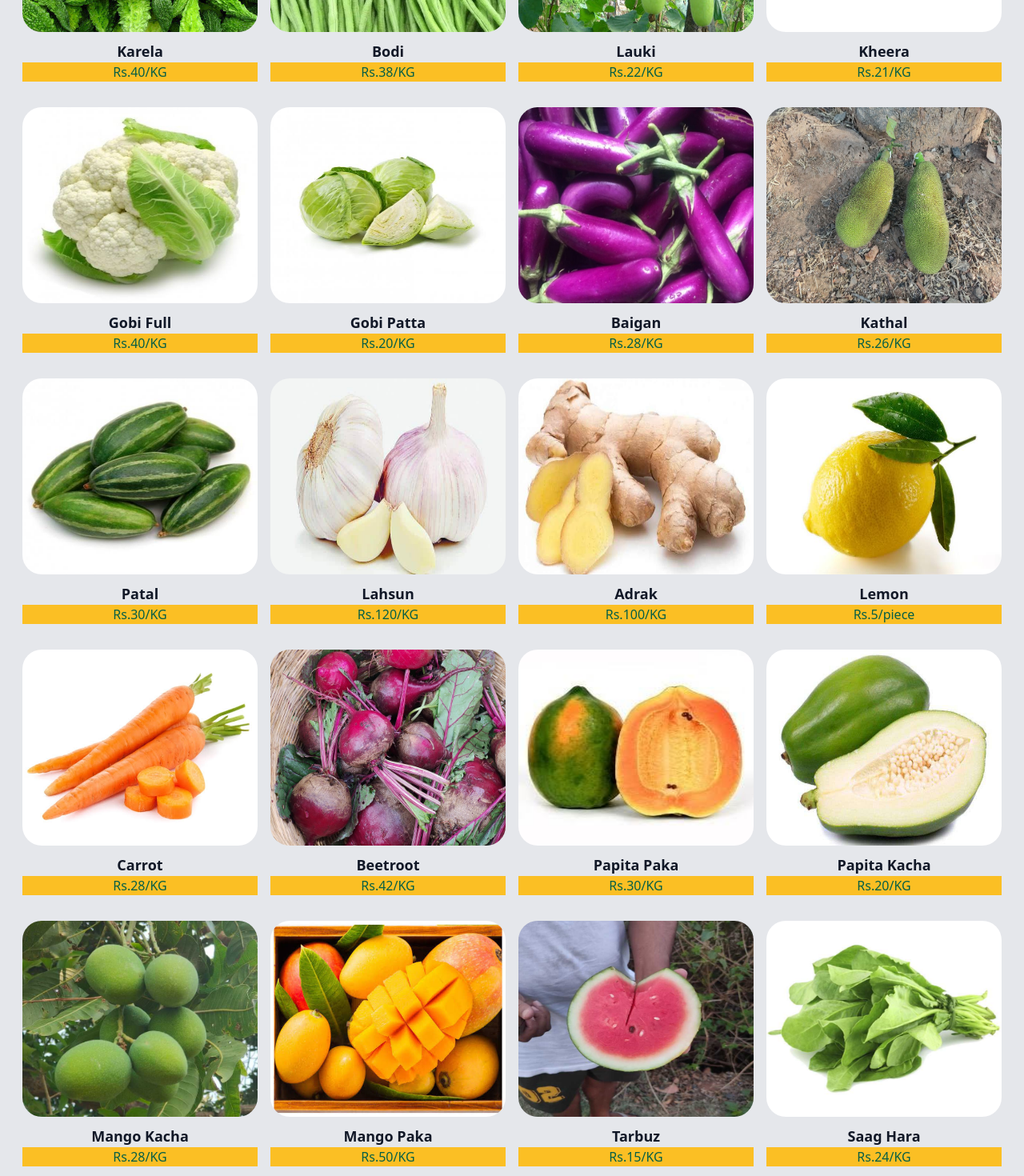
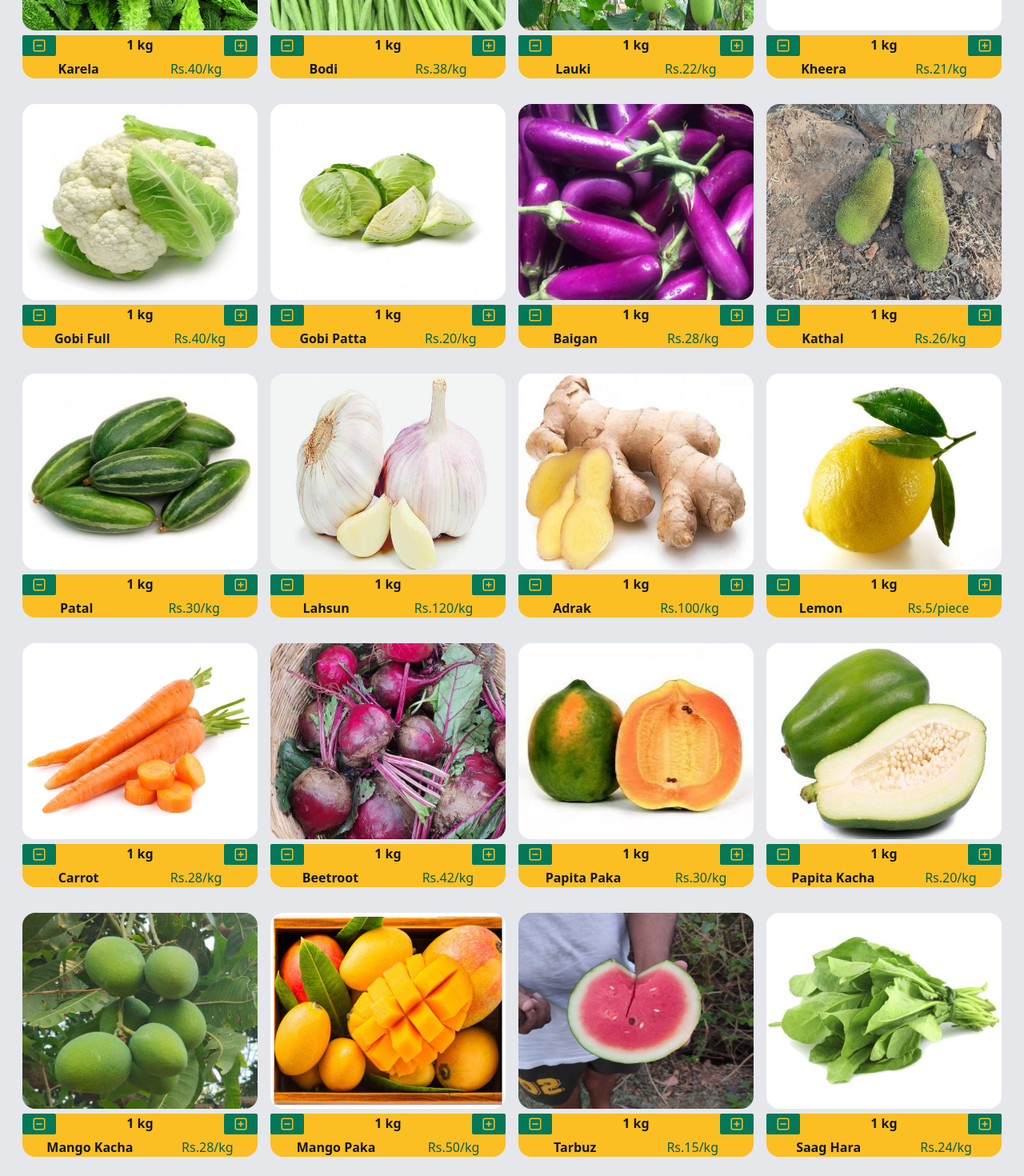
Before and after one commit to Veronika19/sagsabji, a Next.js app: page / in a window 1280 px wide. Shown: the part 940-2410 px from the top of the page at 80% size. Built offline with nearby package versions, Linux system fonts and the light colour scheme; no server answers.

Commit message:
with add sub button ui design

```diff
--- a/components/Vegetables.js
+++ b/components/Vegetables.js
@@ -1,12 +1,13 @@
 import List from '../vegatables.json';
 import Image from 'next/image';
+import { FiPlusSquare, FiMinusSquare } from 'react-icons/fi';
 
 export default function Vegetable() {
   const vegList = List.map((each, index) => {
     return (
       <div
         key={index}
-        className="w-1/2 px-2 mb-8 lg:w-1/4 md:w-3/4 w-full"
+        className="w-1/2 px-2 mb-8 lg:w-1/4 md:w-3/4"
         itemScope
         itemType="https://schema.org/Product"
       >
@@ -16,15 +17,31 @@ export default function Vegetable() {
             alt={each.name}
             width={300}
             height={250}
-            className="object-center rounded-3xl w-full h-full block"
+            className="object-center rounded-2xl w-full h-full block"
             src={each.image}
           />
         </a>
-        <div className="mt-1">
-          <h2 className="text-gray-900 title-font text-lg font-bold" itemProp="name">
+        <div className="flex flex-col bg-yellow-400 rounded-2xl">
+          <div className="flex text-base justify-between mb-1">
+            <button
+              // onClick={() => setPrev()}
+              className="px-3 py-1 text-lg bg-green-700 text-yellow-400 rounded-sm"
+            >
+              <FiMinusSquare />
+            </button>
+            <h3 className="text-gray-900 title-font font-bold">1 kg</h3>
+            <button
+              // onClick={() => setNext()}
+              className="px-3 py-1 text-lg bg-green-700 text-yellow-400 rounded-sm"
+            >
+              <FiPlusSquare />
+            </button>
+          </div>
+          <div className="flex justify-around text-base">
+            <h2 className="text-gray-900 title-font font-bold" itemProp="name">
               {each.name}
             </h2>
-          <p className="font-medium bg-yellow-400 text-green-800">
+            <p className="font-medium text-green-800">
               <span itemProp="priceCurrency" content="Indian rupee">
                 Rs.
               </span>
@@ -35,6 +52,7 @@ export default function Vegetable() {
             </p>
           </div>
         </div>
+      </div>
     );
   });
 
--- a/next.config.js
+++ b/next.config.js
@@ -3,7 +3,4 @@ module.exports = {
     webpack5: true,
     strictPostcssConfiguration: true,
   },
-  images: {
-    domains: ['storage.googleapis.com'],
-  },
 };
--- a/package.json
+++ b/package.json
@@ -5,7 +5,8 @@
   "scripts": {
     "dev": "next dev",
     "build": "next build",
-    "start": "next start"
+    "start": "next start",
+    "export": "next export"
   },
   "dependencies": {
     "next": "10.2.0",
--- a/pages/_document.js
+++ b/pages/_document.js
@@ -5,8 +5,9 @@ import { GA_TRACKING_ID } from '../lib/gtag';
 export default class MyDocument extends Document {
   render() {
     return (
-      <Html>
+      <Html lang="en" class="notranslate" translate="no">
         <Head>
+          <meta name="google" content="notranslate" />
           {/* Global Site Tag (gtag.js) - Google Analytics */}
           <script async src={`https://www.googletagmanager.com/gtag/js?id=${GA_TRACKING_ID}`} />
           <script
--- a/vegatables.json
+++ b/vegatables.json
@@ -1,91 +1,91 @@
 [
   {
     "name":"Bhindi",
-    "price":"28/KG",
+    "price":"28/kg",
     "quantity":"500gm",
     "image":"/bhindi.jpg"
   },
   {
     "name":"Jhingi",
-    "price":"22/KG",
+    "price":"22/kg",
     "quantity":"500gm",
     "image":"/jhingi.jpg"
   },
   {
     "name":"Nenua",
-    "price":"19/KG",
+    "price":"19/kg",
     "quantity":"500gm",
     "image":"/nenua.jpeg"
   },
   {
     "name":"Tomato",
-    "price":"20/KG",
+    "price":"20/kg",
     "quantity":"500gm",
     "image":"/tomato.jpeg"
   },
   {
     "name":"Karela",
-    "price":"40/KG",
+    "price":"40/kg",
     "quantity":"500gm",
     "image":"/karela.jpeg"
   },
   {
     "name":"Bodi",
-    "price":"38/KG",
+    "price":"38/kg",
     "quantity":"500gm",
     "image":"/bodi.jpeg"
   },
   {
     "name":"Lauki",
-    "price":"22/KG",
+    "price":"22/kg",
     "quantity":"500gm",
     "image":"/lauki.jpeg"
   },
   {
     "name":"Kheera",
-    "price":"21/KG",
+    "price":"21/kg",
     "quantity":"500gm",
     "image":"/kheera.jpeg"
   },
   {
     "name":"Gobi Full",
-    "price":"40/KG",
+    "price":"40/kg",
     "quantity":"500gm",
     "image":"/ful-gobi.jpeg"
   },
   {
     "name":"Gobi Patta",
-    "price":"20/KG",
+    "price":"20/kg",
     "quantity":"500gm",
     "image":"/patta-gobi.jpeg"
   },
   {
     "name":"Baigan",
-    "price":"28/KG",
+    "price":"28/kg",
     "quantity":"500gm",
     "image":"/baigan.jpg"
   },
   {
     "name":"Kathal",
-    "price":"26/KG",
+    "price":"26/kg",
     "quantity":"500gm",
     "image":"/kathal.jpg"
   },
   {
     "name":"Patal",
-    "price":"30/KG",
+    "price":"30/kg",
     "quantity":"500gm",
     "image":"/patal.jpeg"
   },
   {
     "name":"Lahsun",
-    "price":"120/KG",
+    "price":"120/kg",
     "quantity":"500gm",
     "image":"/lahsun.jpeg"
   },
   {
     "name":"Adrak",
-    "price":"100/KG",
+    "price":"100/kg",
     "quantity":"500gm",
     "image":"/adrak.jpeg"
   },
@@ -97,91 +97,91 @@
   },
   {
     "name":"Carrot",
-    "price":"28/KG",
+    "price":"28/kg",
     "quantity":"500gm",
     "image":"/carrot.jpeg"
   },
   {
     "name":"Beetroot",
-    "price":"42/KG",
+    "price":"42/kg",
     "quantity":"500gm",
     "image":"/beetroot.jpg"
   },
   {
     "name":"Papita Paka",
-    "price":"30/KG",
+    "price":"30/kg",
     "quantity":"500gm",
     "image":"/papita-paka.jpeg"
   },
   {
     "name":"Papita Kacha",
-    "price":"20/KG",
+    "price":"20/kg",
     "quantity":"500gm",
     "image":"/papita-kacha.jpeg"
   },
   {
     "name":"Mango Kacha",
-    "price":"28/KG",
+    "price":"28/kg",
     "quantity":"500gm",
     "image":"/mango-kacha.jpeg"
   },
   {
     "name":"Mango Paka",
-    "price":"50/KG",
+    "price":"50/kg",
     "quantity":"500gm",
     "image":"/mango-pakka.jpeg"
   },
   {
     "name":"Tarbuz",
-    "price":"15/KG",
+    "price":"15/kg",
     "quantity":"500gm",
     "image":"/tarbuz.jpeg"
   },
   {
     "name":"Saag Hara",
-    "price":"24/KG",
+    "price":"24/kg",
     "quantity":"500gm",
     "image":"/palak-saag-loose-kg.jpeg"
   },
   {
     "name":"Mirchi",
-    "price":"84/KG",
+    "price":"84/kg",
     "quantity":"250gm",
     "image":"/hari-mirch.jpg"
   },
   {
     "name":"Aaloo Lal",
-    "price":"20/KG",
+    "price":"20/kg",
     "quantity":"250gm",
     "image":"/aaloo-lal.jpeg"
   },
   {
     "name":"Aaloo Safed",
-    "price":"16/KG",
+    "price":"16/kg",
     "quantity":"250gm",
     "image":"/aaloo-safed.jpeg"
   },
   {
     "name":"Pyaz",
-    "price":"22/KG",
+    "price":"22/kg",
     "quantity":"250gm",
     "image":"/pyaz.jpeg"
   },
   {
     "name":"Dhania Pata",
-    "price":"98/KG",
+    "price":"98/kg",
     "quantity":"250gm",
     "image":"/dhania-pata.jpeg"
   },
   {
     "name":"Pudina Pata",
-    "price":"90/KG",
+    "price":"90/kg",
     "quantity":"250gm",
     "image":"/pudina-pata.jpeg"
   },
   {
     "name":"Giloy",
-    "price":"98/KG",
+    "price":"98/kg",
     "quantity":"250gm",
     "image":"/giloy.jpeg"
   },
@@ -193,19 +193,19 @@
   },
   {
     "name":"Lal Shag",
-    "price":"24/KG",
+    "price":"24/kg",
     "quantity":"500gm",
     "image":"/organic-red-spinach-lal-saag-original.jpeg"
   },
   {
     "name":"Kohda paka",
-    "price":"18/KG",
+    "price":"18/kg",
     "quantity":"500gm",
     "image":"/kohda-paka.jpg"
   },
   {
     "name":"Kohda Kacha",
-    "price":"22/KG",
+    "price":"22/kg",
     "quantity":"500gm",
     "image":"/kohda-kacha.jpeg"
   }
```
Lines whose indentation alone changed are shown as unchanged.
